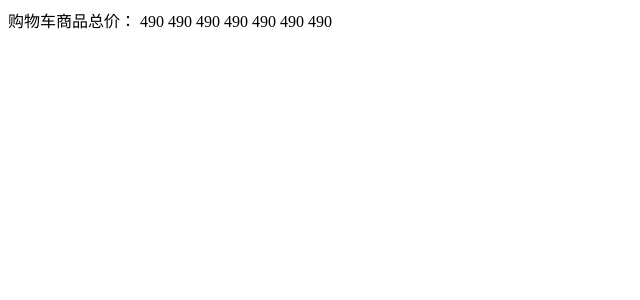
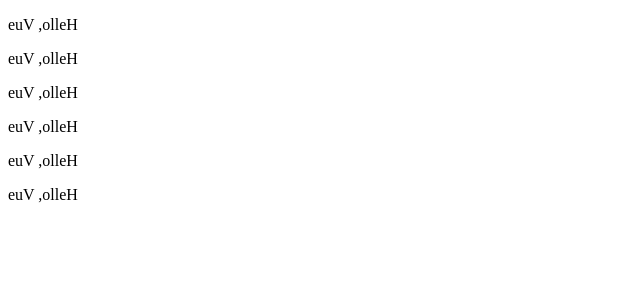
Before and after one commit to Disney-Laws/vuedemo, a Vue app in the folder vueday4/: page / in a window 1280 px wide. Shown: the top 300 px of the page, without its empty margins (0-640 px from the left). Built offline with nearby package versions, Linux system fonts and the light colour scheme.

Commit message:
计算属性缓存优势

```diff
--- a/vueday4/src/App.vue
+++ b/vueday4/src/App.vue
@@ -1,33 +1,37 @@
 <template>
   <div>
-    购物车商品总价：
-    <!-- 商品是否大于500 符合条件可使用400的优惠券 否则不可使用 -->
-    {{ totalPrice() }}
-    {{ totalPrice() }}
-    {{ totalPrice() }}
-    {{ totalPrice() }}
-    {{ totalPrice() }}
-    {{ totalPrice() }}
-    {{ totalPrice() }}
+    <p>{{ reverseMessage }}</p>
+    <p>{{ reverseMessage }}</p>
+    <p>{{ reverseMessage }}</p>
+    <p>{{ getMessage() }}</p>
+    <p>{{ getMessage() }}</p>
+    <p>{{ getMessage() }}</p>
   </div>
 </template>
 
 <script>
 export default {
-  data() {
+  data(){
     return {
-      total: 5,
-      price: 98,
-      coupon: 400,
-    };
+      msg: "Hello, Vue"
+    }
   },
-
+  // 计算属性优势:
+  // 带缓存
+  // 计算属性对应函数执行后, 会把return值缓存起来
+  // 依赖项不变, 多次调用都是从缓存取值
+  // 依赖项值-变化, 函数会"自动"重新执行-并缓存新的值
+  computed: {
+    reverseMessage(){
+      console.log("计算属性执行了");
+      return this.msg.split("").reverse().join("")
+    }
+  },
   methods: {
-    totalPrice() {
-      return this.total * this.price >= 500
-        ? this.total * this.price - this.coupon
-        : this.total * this.price;
-    },
-  },
-};
+    getMessage(){
+      console.log("函数执行了");
+      return this.msg.split("").reverse().join("")
+    }
+  }
+}
 </script>
```
